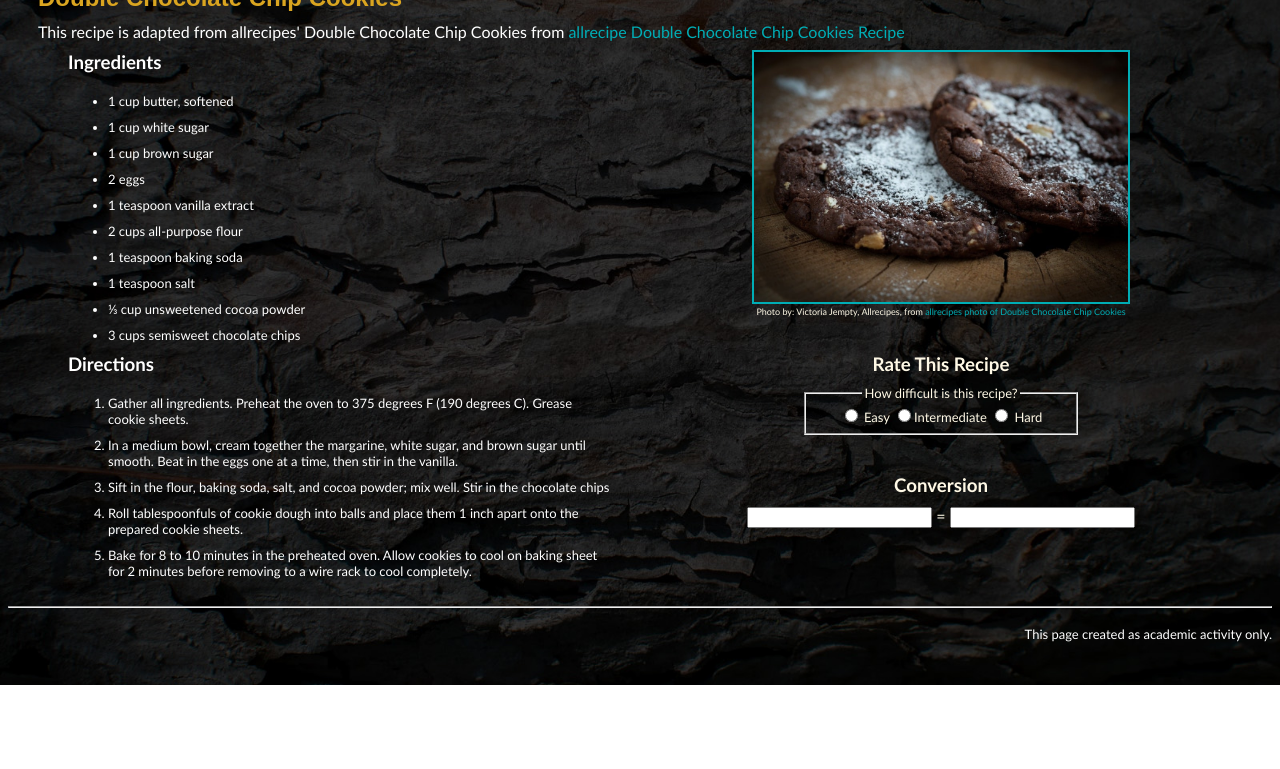
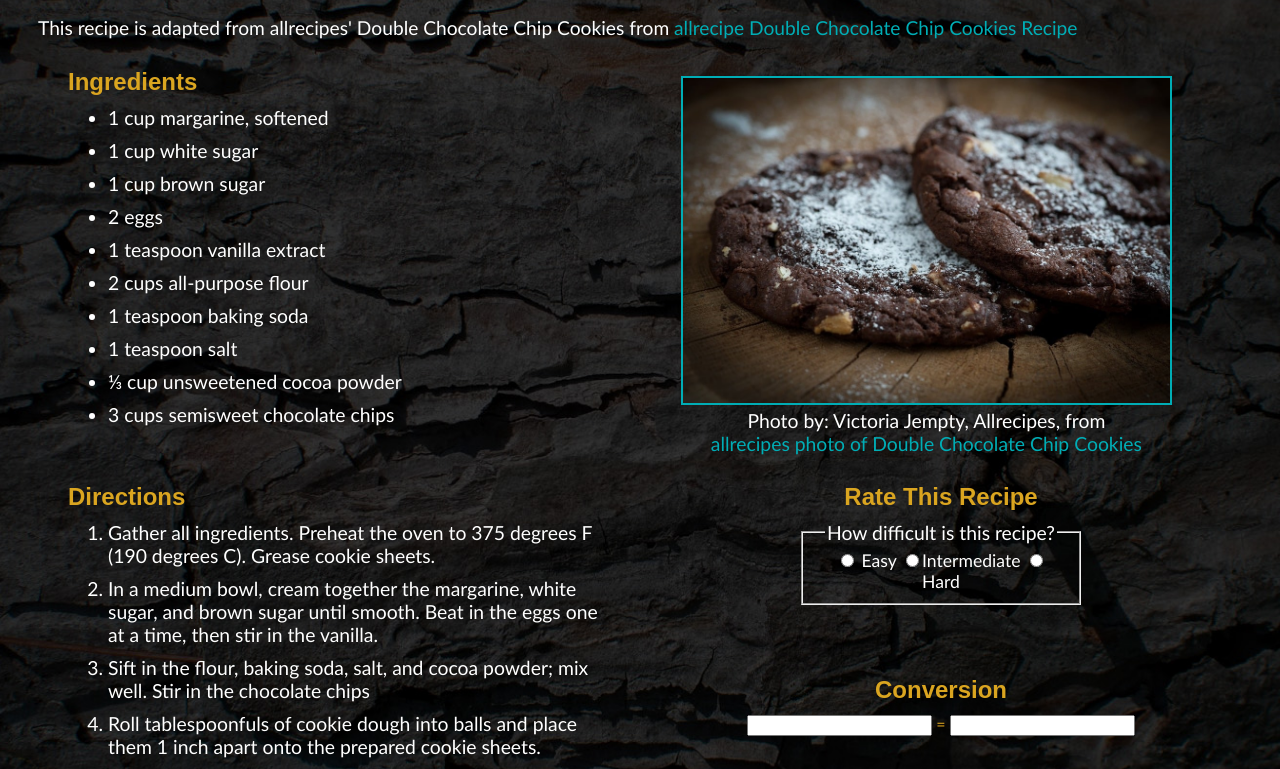
Before and after one commit to njdixn/CodingAssignment3, a plain HTML site: page index.html in a window 1280 px wide. Shown: the part 101-870 px from the top of the page. Before the commit the page ends 800 px from the top, so only its background shows below. Drawn offline with Linux system fonts and the light colour scheme.

Commit message:
Add files via upload
update to potential better grade

```diff
--- a/css/style.css
+++ b/css/style.css
@@ -1,58 +1,30 @@
+/*COLOR PALET----------------------
+BACKGROUND - rgb(19, 18, 18); and image
+HEADINGS - goldenrod
+TEXT #fff
+IMEGE BOARDSR - #00adb5
+LINKS
+    LINK - #00adb5
+    HOVER - Goldenrod
+MAIN TEXT - #fff - White
+-------------------------------*/
+
+/*GLOBAL-------------------------*/
+div {
+    /* border: double cornflowerblue; */
+    padding-right: 30px;
+    padding-left: 30px;
+}
+
+/*BODY---------------------------*/
 body {
-    background-image: url("images/background.jpg");
+    background-image: url("/images/background.jpg");
     background-size: cover;
     background-repeat: no-repeat;
     background-position: center;
-    color: #fff9e6;
+    background-attachment: scroll;
     font-family: 'Calibri', sans-serif;
-}
-h1, h2 {
-    font-family: 'relation', sans-serif;
-    color: goldenrod;
-    padding-top: 20px;
-    margin: 0 auto;
-}
-
-p, h3, ul, li, ol {
-	color: #fff;
-	text-align: left;
-    padding-top: 10px;
-    margin: 0 auto;
-}
-
-ul, li, ol {
-	font-size: small;
-}
-
-figure {
-    font-size: xx-small;
-	text-align: center;
-}
-
-img {
-    border: 2px solid #00adb5;
-    position: relative;
-}
-
-a {
-    color: #00adb5;
-    text-decoration: none;
-}
-
-a:hover {
-    color: goldenrod;
-}
-
-.rate {
-	color: #fff9e6;
-	text-align: center;
-    padding-bottom: 10px;
-}
-
-fieldset {
-	color: #fff9e6;
-   	font-size: small;
-    margin: 0 auto;
+    background-color: rgb(19, 18, 18);
 }
 
 .wrapper {
@@ -63,8 +35,77 @@ fieldset {
   flex: 1;
 }
 
-div {
-    /*border: double cornflowerblue;*/
-    padding-right: 30px;
-    padding-left: 30px;
+/*HEADINGS-----------------------*/
+h1, h2, h3 {
+    color: goldenrod;
+    font-family: 'Lucida Calligraphy', sans-serif;
+    font-size: 2em;
+    padding-top: 10px;
+    margin: 0 auto;
 }
+
+h2 {
+    font-size: 1.8em;
+}
+
+h3 {
+    font-size: 1.5em;
+}
+
+/*TEXT----------------------*/
+p {
+	color: #fff;
+    font-size: 1.2em;
+	text-align: left;
+}
+
+ul, li, ol {
+    color: #fff;
+    font-size: 1.1em;
+    text-align: left;
+    padding-top: 5px;
+    padding-bottom: 5px;
+    margin: 0 auto;
+}
+
+/*IMAGE----------------------*/
+figure, figcaption {
+    color: #fff;
+    font-size: 1.1em;
+	text-align: center;
+}
+
+img {
+    border: 2px solid #00adb5;
+    position: relative;
+    height: 325px;
+}
+
+/*LINKS----------------------*/
+a {
+    color: #00adb5;
+    text-decoration: none;
+}
+
+a:hover {
+    color: goldenrod;
+}
+
+/*RATE THIS RECIPE SECTION----------------------*/
+.rate {
+	color: goldenrod;
+	text-align: center;
+    padding-bottom: 10px;
+}
+
+fieldset, legend, legend {
+	color: #fff;
+    font-size: 1.1em;
+    margin: 0 auto;
+}
+
+/*FOOTER-------------------------*/
+.footer {
+    text-align: right;
+    font-size: small;
+}
--- a/index.html
+++ b/index.html
@@ -1,21 +1,13 @@
 <!doctype html>
 <html lang="en">
   <head>
-
     <meta charset="utf-8">
     <meta name="author" content="Nikole Dixon">
     <meta name="viewport" content="width=device-width, initial-scale=1, shrink-to-fit=no">
-
-    <title>Cookies that are always a hit!</title>
 	<link href="https://fonts.googleapis.com/css2?family=Montserrat&family=Roboto&display=swap" rel="stylesheet">
 	<link rel="stylesheet" href="css/style.css">
 
-	<style>
-		body {
-			background-image: url("images/background.jpg");
-		}
-	</style>
-
+    <title>Cookies that are always a hit!</title>
   </head>
 
   <body>
@@ -28,11 +20,10 @@
 		</div>
 
 		<div class="wrapper">
-
-			<div class="ingredients">
+			<div class="ingredients;">
 				<h3>Ingredients</h3>
 				<ul>
-					<li>1 cup butter, softened</li>
+					<li>1 cup margarine, softened</li>
 					<li>1 cup white sugar</li>
 					<li>1 cup brown sugar</li>
 					<li>2 eggs </li>
@@ -47,15 +38,13 @@
 
 			<div class="figure">
 				<figure>
-					<img src="images/double-chocolate-chip-cookies.jpg" alt="Double Chocolate Chip Cookies" height="250">
-					<figcaption>Photo by: Victoria Jempty, Allrecipes, from
+					<img src="images/double-chocolate-chip-cookies.jpg" alt="Double Chocolate Chip Cookies">
+					<figcaption>Photo by: Victoria Jempty, Allrecipes, from <br>
 						<a href="https://www.allrecipes.com/recipe/26237/double-chocolate-chip-cookies/">allrecipes photo of Double Chocolate Chip Cookies</a>
 					</figcaption>
 				</figure>
 			</div>
-
   		</div>
-
 
 			<!--<h3>Equipment</h3>
 			  <ul>
@@ -67,9 +56,7 @@
 				<li>Mixing Spoon</li>
 			  </ul>-->
 
-
 		<div class="wrapper">
-
 			<div class="directions">
 				<h3>Directions</h3>
 				<ol>
@@ -92,17 +79,18 @@
 					<p>&nbsp;</p>
 
 				<h3 class="rate">Conversion</h3>
-					<input type="text" id="tblspn" name ="tblspn">
+					<input type="text" id="tblspn" name="tblspn">
 					=
 					<input type="text" id="cups" name="cups">
 			</div>
+        </div>
 
-        </div>
-<br>
-				<hr />
-					<p style="text-align: right; font-size: small;">
-						This page created as academic activity only.
-					</p>
+	<footer>
+		<hr />
+		<p class="footer">
+			This page created as academic activity only.
+		</p>
+	</footer>
 
   </body>
 </html>
```
Also changed, not shown: images/CA3-newFeatureValidation.jpg, images/Dixon-CA3-site.jpg (added).
